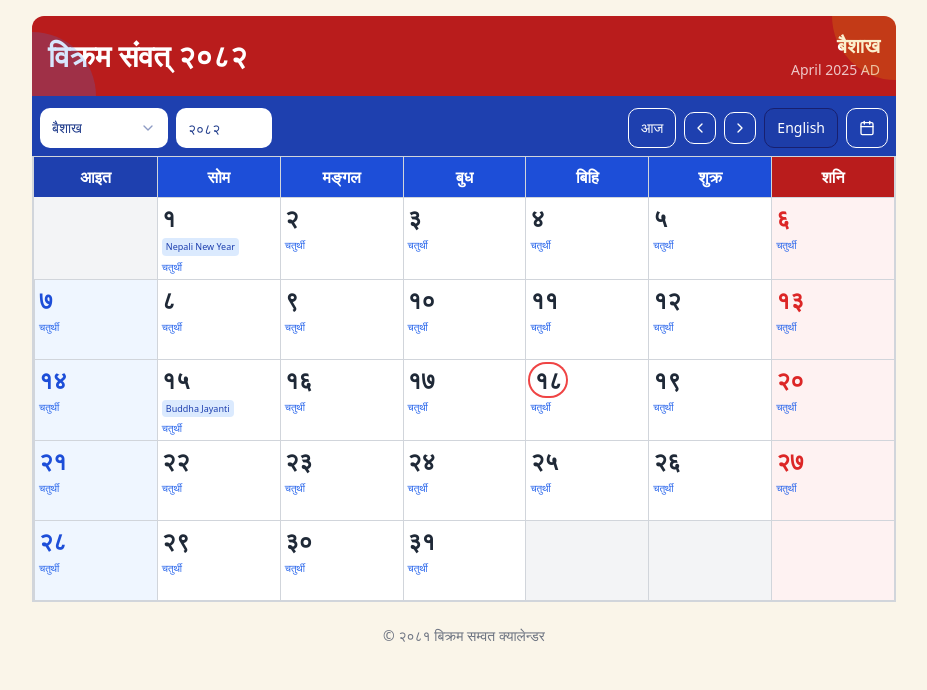
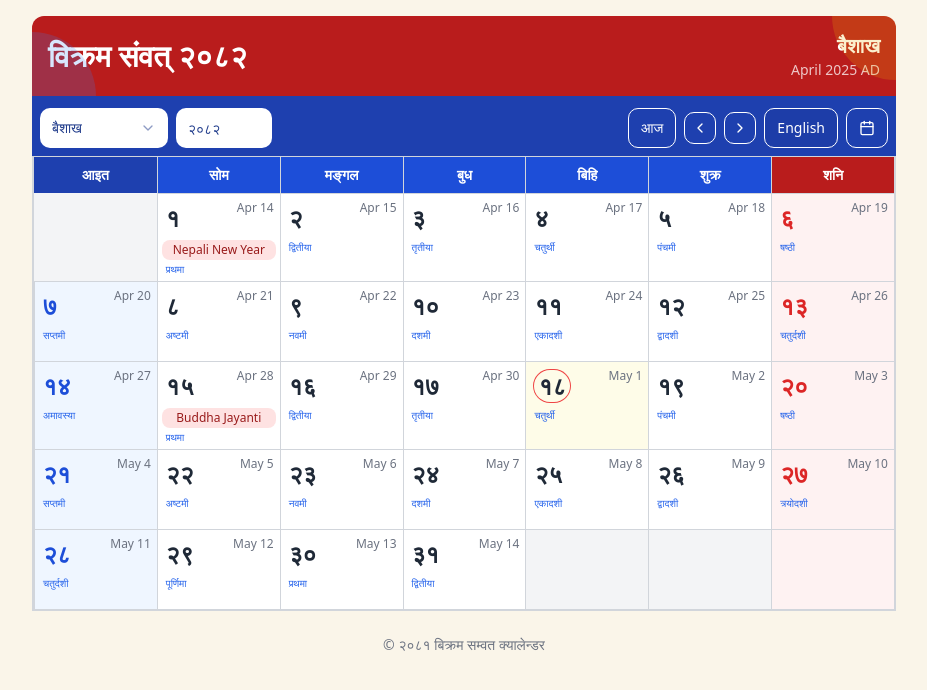
Before and after one commit to nepvibes/bikram-calendar-16, a React (Vite) app: page / in a window 1280 px wide. Shown: the top 690 px of the page, without its empty margins (176-1103 px from the left). Built offline with nearby package versions, Linux system fonts and the light colour scheme.

Commit message:
feat: Add tithi calculation logic
- Implemented tithi calculation using the provided C++ code.
- Added necessary dependencies and configurations.
- Integrated the tithi calculation into the calendar component.

```diff
--- a/src/components/BikramCalendar.tsx
+++ b/src/components/BikramCalendar.tsx
@@ -220,12 +220,12 @@ const BikramCalendar: React.FC = () => {
               value={currentView.month.toString()}
               onValueChange={handleMonthChange}
             >
-              <SelectTrigger className="w-24 sm:w-32 bg-white text-blue-900 border-none h-8 sm:h-10">
+              <SelectTrigger className="w-24 sm:w-32 bg-white text-blue-900 border-none h-8 sm:h-10 text-xs sm:text-sm">
                 <SelectValue placeholder={useNepaliLanguage ? "महिना" : "Month"} />
               </SelectTrigger>
               <SelectContent className="bg-white">
                 {[...Array(12)].map((_, i) => (
-                  <SelectItem key={i+1} value={(i+1).toString()}>
+                  <SelectItem key={i+1} value={(i+1).toString()} className="text-xs sm:text-sm">
                     {useNepaliLanguage ? nepaliMonthsNp[i] : nepaliMonthsEn[i]}
                   </SelectItem>
                 ))}
@@ -238,7 +238,7 @@ const BikramCalendar: React.FC = () => {
                 type="text"
                 value={yearInput}
                 onChange={handleYearInputChange}
-                className="w-16 sm:w-24 bg-white text-blue-900 border-none h-8 sm:h-10 px-1 sm:px-3 text-sm"
+                className="w-16 sm:w-24 bg-white text-blue-900 border-none h-8 sm:h-10 px-1 sm:px-3 text-xs sm:text-sm"
                 onBlur={(e) => {
                   // Also submit on blur
                   handleYearSubmit(e);
@@ -309,6 +309,7 @@ const BikramCalendar: React.FC = () => {
             month={currentView.month}
             days={currentView.days}
             startWeekDay={currentView.startWeekDay}
+            englishStartDate={currentView.englishStartDate}
             currentDate={today.year === currentView.year && today.month === currentView.month ? today : undefined}
             selectedDate={selectedDate || undefined}
             onDateSelect={handleDateSelect}
--- a/src/components/CalendarGrid.tsx
+++ b/src/components/CalendarGrid.tsx
@@ -1,6 +1,7 @@
 
 import React from 'react';
 import { nepaliDaysEn, nepaliDaysNp, hasHoliday, getNepaliDigits } from '../utils/bikramConverter';
+import { calculateTithi } from '../utils/tithiCalculation';
 
 interface CalendarGridProps {
   year: number;
@@ -17,6 +18,7 @@ interface CalendarGridProps {
     month: number;
     day: number;
   };
+  englishStartDate: Date;
   onDateSelect: (day: number) => void;
   useNepaliLanguage: boolean;
 }
@@ -28,6 +30,7 @@ const CalendarGrid: React.FC<CalendarGridProps> = ({
   startWeekDay,
   currentDate,
   selectedDate,
+  englishStartDate,
   onDateSelect,
   useNepaliLanguage
 }) => {
@@ -58,6 +61,27 @@ const CalendarGrid: React.FC<CalendarGridProps> = ({
 
   const weekDays = useNepaliLanguage ? nepaliDaysNp : nepaliDaysEn;
 
+  // Function to get English date for a specific Bikram day
+  const getEnglishDate = (day: number): Date => {
+    // Clone the start date and add days
+    const dayDate = new Date(englishStartDate);
+    dayDate.setDate(englishStartDate.getDate() + (day - 1));
+    return dayDate;
+  };
+
+  // Function to get tithi for a given day
+  const getTithiForDay = (day: number): { name: string, nameEn: string } => {
+    if (!day) return { name: '', nameEn: '' };
+
+    const englishDate = getEnglishDate(day);
+    const tithiData = calculateTithi(englishDate);
+
+    return {
+      name: tithiData.tithiName,
+      nameEn: tithiData.tithiNameEn
+    };
+  };
+
   return (
     <div className="border border-gray-300 overflow-hidden rounded-none">
       {/* Days of week header */}
@@ -65,10 +89,10 @@ const CalendarGrid: React.FC<CalendarGridProps> = ({
         {weekDays.map((day, idx) => (
           <div
             key={idx}
-            className={`text-center py-2 px-1 font-bold ${idx === 0 ? 'bg-blue-800 text-white' : idx === 6 ? 'bg-red-700 text-white' : 'bg-blue-700 text-white'}`}
+            className={`text-center py-1 sm:py-2 px-1 font-bold text-xs sm:text-sm ${idx === 0 ? 'bg-blue-800 text-white' : idx === 6 ? 'bg-red-700 text-white' : 'bg-blue-700 text-white'}`}
           >
             {day}
-            <div className="text-xs font-normal">
+            <div className="text-[7px] sm:text-xs font-normal hidden sm:block">
               {useNepaliLanguage ? '' : (idx === 0 ? 'Sunday' : idx === 1 ? 'Monday' : idx === 2 ? 'Tuesday' : idx === 3 ? 'Wednesday' : idx === 4 ? 'Thursday' : idx === 5 ? 'Friday' : 'Saturday')}
             </div>
           </div>
@@ -80,7 +104,7 @@ const CalendarGrid: React.FC<CalendarGridProps> = ({
         {weeks.map((week, weekIdx) => (
           <React.Fragment key={weekIdx}>
             {week.map((day, dayIdx) => {
-              // Check if this is current day, selected day, and if it has an event
+              // Check if this is current day, selected day
               const isCurrentDay = currentDate && day === currentDate.day &&
                 month === currentDate.month && year === currentDate.year;
 
@@ -94,42 +118,53 @@ const CalendarGrid: React.FC<CalendarGridProps> = ({
               const isSaturday = dayIdx === 6;
               const isSunday = dayIdx === 0;
 
+              // Get tithi for this day
+              const tithi = day ? getTithiForDay(day) : { name: '', nameEn: '' };
+
+              // Format English date
+              const englishDateStr = day ? (() => {
+                const engDate = getEnglishDate(day);
+                return engDate.toLocaleDateString('en-US', {
+                  month: 'short',
+                  day: 'numeric'
+                });
+              })() : '';
+
               return (
                 <div
                   key={dayIdx}
-                  className={`min-h-[80px] relative ${day === null ? 'bg-gray-100' : 'hover:bg-gray-50'} ${isSaturday ? 'bg-red-50' : isSunday ? 'bg-blue-50' : ''}`}
+                  className={`min-h-[50px] sm:min-h-[80px] relative p-0 sm:p-0.5 md:p-1 ${day === null ? 'bg-gray-100' : 'cursor-pointer hover:bg-gray-50'} ${isSaturday ? 'bg-red-50' : isSunday ? 'bg-blue-50' : ''} ${isCurrentDay ? 'bg-yellow-50' : ''}`}
                   onClick={() => day !== null && onDateSelect(day)}
                 >
                   {day !== null && (
-                    <div className="h-full p-1 relative">
-                      <div className={`flex justify-between ${isSelectedDay ? 'bg-yellow-100' : ''}`}>
-                        <div className="flex flex-col items-start">
+                    <div className="h-full relative">
+                      <div className={`flex justify-between ${isSelectedDay ? 'bg-yellow-100 rounded-sm' : ''}`}>
+                        <div className="flex flex-col items-start p-0.5 sm:p-1">
                           {/* Bikram date - larger and bold */}
-                          <span className={`text-2xl font-bold
+                          <span className={`text-base sm:text-lg md:text-xl lg:text-2xl font-bold
                             ${isSaturday ? 'text-red-600' : isSunday ? 'text-blue-700' : 'text-gray-800'}
-                            ${isCurrentDay ? 'ring-2 ring-red-500 px-1 rounded-full' : ''}`}
+                            ${isCurrentDay ? 'ring-1 ring-red-500 px-0.5 sm:px-1 rounded-full' : ''}`}
                           >
                             {useNepaliLanguage ? getNepaliDigits(day) : day}
                           </span>
-
-                          {/* Event name */}
-                          {hasEvent && (
-                            <span className="text-[9px] px-1 py-0.5 bg-blue-100 text-blue-800 rounded mt-1 block break-words w-full">
-                              {eventName}
-                            </span>
-                          )}
                         </div>
 
                         {/* English date - smaller and lighter */}
-                        <span className="text-xs text-gray-500">
-                          {/* This would be the equivalent English date */}
-                          {useNepaliLanguage ? '' : (month === 4 && day === 1 ? 'Jul 17' : '')}
+                        <span className="text-[6px] sm:text-[8px] md:text-xs text-gray-500 p-0.5">
+                          {englishDateStr}
                         </span>
                       </div>
 
+                      {/* Event name */}
+                      {hasEvent && (
+                        <span className="text-[7px] sm:text-[8px] md:text-xs px-1 py-0.5 bg-red-100 text-red-800 rounded-sm mt-0.5 block truncate w-full text-center">
+                          {eventName}
+                        </span>
+                      )}
+
                       {/* Tithi or lunar day - in small blue text */}
-                      <div className="text-[10px] text-blue-600 mt-1">
-                        {useNepaliLanguage ? 'चतुर्थी' : 'Chaturthi'}
+                      <div className="text-[7px] sm:text-[8px] md:text-[10px] text-blue-600 mt-0.5 px-1">
+                        {useNepaliLanguage ? tithi.name : tithi.nameEn}
                       </div>
                     </div>
                   )}
--- a/src/components/LanguageToggle.tsx
+++ b/src/components/LanguageToggle.tsx
@@ -12,7 +12,7 @@ const LanguageToggle: React.FC<LanguageToggleProps> = ({ useNepaliLanguage, onTo
     <Button
       onClick={onToggle}
       variant="outline"
-      className="text-xs sm:text-sm bg-nepali-blue/10 border-nepali-blue hover:bg-nepali-blue hover:text-white h-8 sm:h-10 py-0 px-2 sm:px-3"
+      className="text-xs sm:text-sm bg-nepali-blue/10 border-white text-white hover:bg-white/20 h-8 sm:h-10 py-0 px-2 sm:px-3"
     >
       {useNepaliLanguage ? 'English' : 'नेपाली'}
     </Button>
--- /dev/null
+++ b/src/utils/tithiCalculation.ts
@@ -0,0 +1,118 @@
+/**
+ * Tithi calculation module converted from C++ to TypeScript
+ */
+
+// Tithi names in Nepali
+export const tithiNames: string[] = [
+  "प्रथमा", "द्वितीया", "तृतीया", "चतुर्थी", "पंचमी", "षष्ठी", "सप्तमी", "अष्टमी",
+  "नवमी", "दशमी", "एकादशी", "द्वादशी", "त्रयोदशी", "चतुर्दशी", "पूर्णिमा", "प्रथमा",
+  "द्वितीया", "तृतीया", "चतुर्थी", "पंचमी", "षष्ठी", "सप्तमी", "अष्टमी", "नवमी", "दशमी",
+  "एकादशी", "द्वादशी", "त्रयोदशी", "चतुर्दशी", "अमावस्या"
+];
+
+// English versions of tithi names
+export const tithiNamesEn: string[] = [
+  "Prathama", "Dwitiya", "Tritiya", "Chaturthi", "Panchami", "Shasthi", "Saptami", "Ashtami",
+  "Navami", "Dashami", "Ekadashi", "Dwadashi", "Trayodashi", "Chaturdashi", "Purnima", "Prathama",
+  "Dwitiya", "Tritiya", "Chaturthi", "Panchami", "Shasthi", "Saptami", "Ashtami", "Navami", "Dashami",
+  "Ekadashi", "Dwadashi", "Trayodashi", "Chaturdashi", "Amavasya"
+];
+
+// Constants
+const PI = Math.PI;
+const r2d = 180.0 / PI;
+const d2r = PI / 180.0;
+
+export interface TithiData {
+  tithiIndex: number;
+  tithiName: string;
+  tithiNameEn: string;
+  paksha: string;
+  pakshaEn: string;
+}
+
+export function calculateTithi(date: Date): TithiData {
+  // Convert to Julian date
+  const julianDate = gregorianToJulian(
+    date.getFullYear(),
+    date.getMonth() + 1,
+    date.getDate()
+  );
+
+  const tdays = julianDate - 2451545.0;  // Days since J2000.0
+  const t = tdays / 36525.0;
+
+  // Calculate moon longitude
+  const moonLongitude = getMoonLongitude(t);
+
+  // Calculate sun longitude
+  const sunLongitude = getSunLongitude(t);
+
+  // Adjust for Nepal time (UTC+5:45)
+  const nepalTimeOffset = 5.75; // in hours
+  const localTimeAdjustment = nepalTimeOffset * 15; // Convert hours to degrees
+
+  // Adjust the longitudes
+  let adjustedMoonLongitude = moonLongitude + localTimeAdjustment;
+  let adjustedSunLongitude = sunLongitude + localTimeAdjustment;
+
+  // Wrap around to keep within 0-360 degrees
+  adjustedMoonLongitude = (adjustedMoonLongitude + 360.0) % 360.0;
+  adjustedSunLongitude = (adjustedSunLongitude + 360.0) % 360.0;
+
+  // Calculate the difference
+  let difference = adjustedMoonLongitude - adjustedSunLongitude;
+  if (difference < 0) difference += 360.0;
+
+  const tithiIndex = Math.floor(difference / 12.0);
+  const paksha = (tithiIndex < 15) ? "शुक्ल पक्ष" : "कृष्ण पक्ष";
+  const pakshaEn = (tithiIndex < 15) ? "Shukla Paksha" : "Krishna Paksha";
+
+  return {
+    tithiIndex,
+    tithiName: tithiNames[tithiIndex],
+    tithiNameEn: tithiNamesEn[tithiIndex],
+    paksha,
+    pakshaEn
+  };
+}
+
+function getMoonLongitude(t: number): number {
+  const L1 = 218.316 + 481267.8813 * t;
+  const D = 297.8502 + 445267.1115 * t;
+  const M1 = 134.963 + 477198.8671 * t;
+
+  const moonLongitude = L1
+    + (6.289 * Math.sin(M1 * PI / 180.0))
+    - (1.274 * Math.sin((2 * D - M1) * PI / 180.0))
+    - (0.658 * Math.sin(2 * D * PI / 180.0))
+    - (0.214 * Math.sin(2 * M1 * PI / 180.0))
+    + (0.11 * Math.sin(D * PI / 180.0));
+
+  return moonLongitude % 360.0;
+}
+
+function getSunLongitude(t: number): number {
+  const l0 = 280.4665 + 36000.7698 * t;
+  const m = 357.5291 + 35999.0503 * t;
+  const c = (1.9146 - 0.004817 * t - 0.000014 * t * t) * Math.sin(m * PI / 180.0)
+    + (0.019993 - 0.000101 * t) * Math.sin(2 * m * PI / 180.0)
+    + 0.000289 * Math.sin(3 * m * PI / 180.0);
+
+  const sunLongitude = l0 + c;
+  return sunLongitude % 360.0;
+}
+
+function gregorianToJulian(year: number, month: number, day: number): number {
+  if (month <= 2) {
+    year -= 1;
+    month += 12;
+  }
+
+  const a = Math.floor(year / 100);
+  const b = 2 - a + Math.floor(a / 4);
+
+  return Math.floor(365.25 * (year + 4716)) +
+         Math.floor(30.6001 * (month + 1)) +
+         day + b - 1524.5;
+}
```
